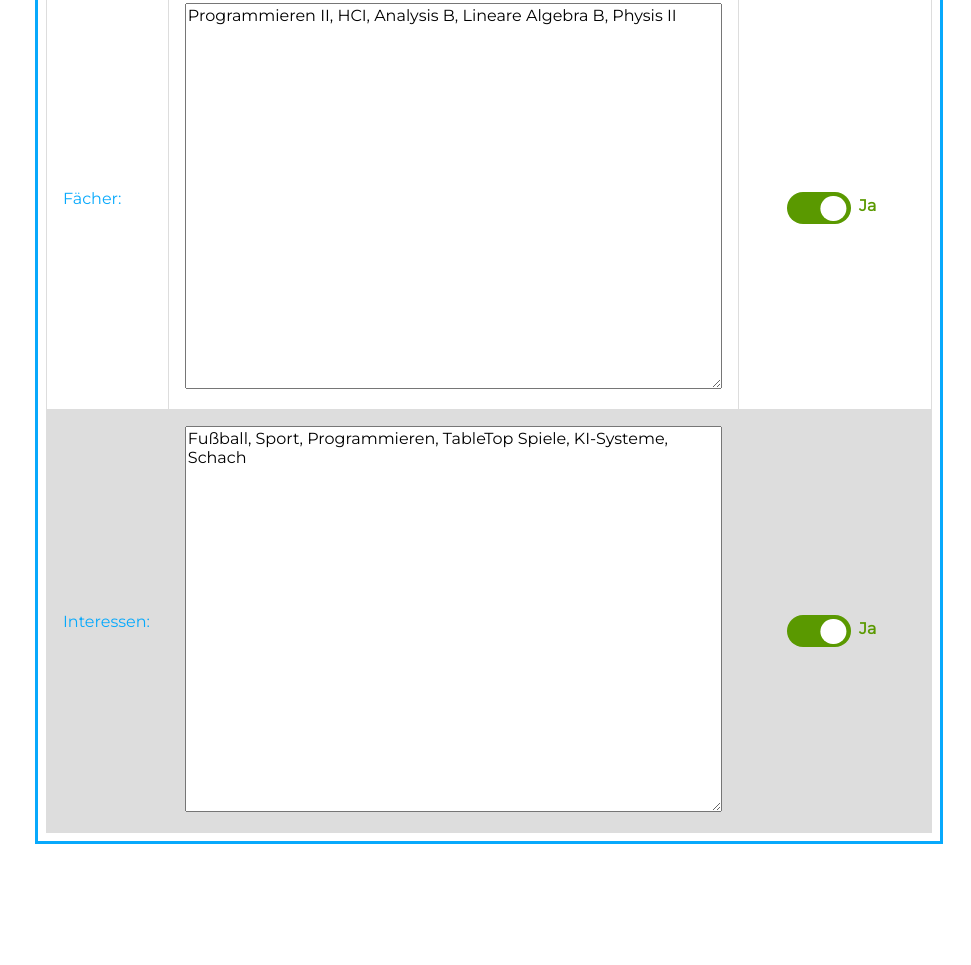
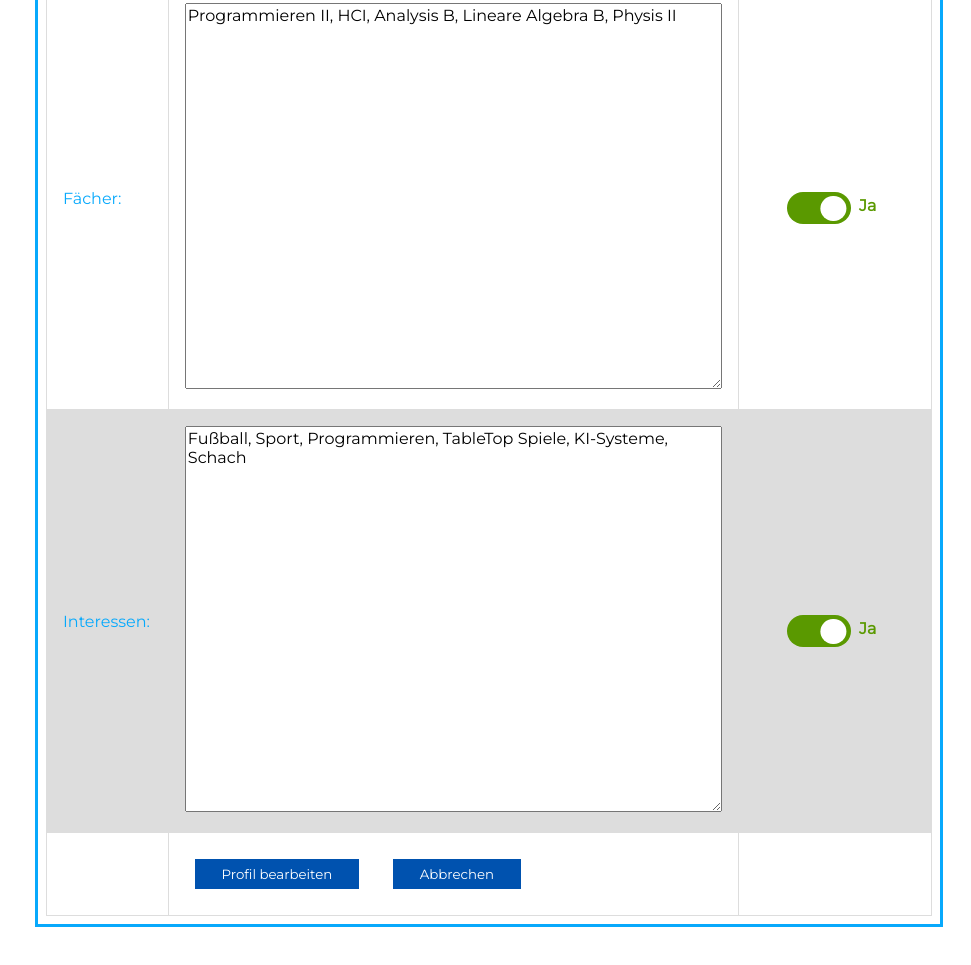
Before and after one commit to MoritzWilcken/HCIGruppe2, a plain HTML site: page content/profile.html in a window 1280 px wide. Shown: the part 1022-1987 px from the top of the page, without its empty margins (309-1280 px from the left). Before the commit the page ends 1904 px from the top, so only its background shows below. Drawn offline with Linux system fonts and the light colour scheme.

Commit message:
Added Buttons in the profil change page

```diff
--- a/content/profile.html
+++ b/content/profile.html
@@ -410,6 +410,20 @@ output {
 	color: #c32e04;
 }
 
+.btn {
+    background: #0052af;
+    border: none;
+    padding: .5em 2em;
+    color: white;
+    margin: 10px;
+    margin-right: 20px;
+}
+
+.btn:hover {
+  background-color: #07a9fc;
+  color: white;
+}
+
 </style>
 
 </head>
@@ -620,7 +634,14 @@ output {
 							</div>
 						</td>
 					</tr>
-
+					<tr>
+						<td></td>
+						<td style="text-align: left">
+							<button class="btn">Profil bearbeiten</button>
+							<button class="btn">Abbrechen</button>
+						</td>
+						<td></td>
+					</tr>
 			   </table>
 			</div>
 		</div>
```
